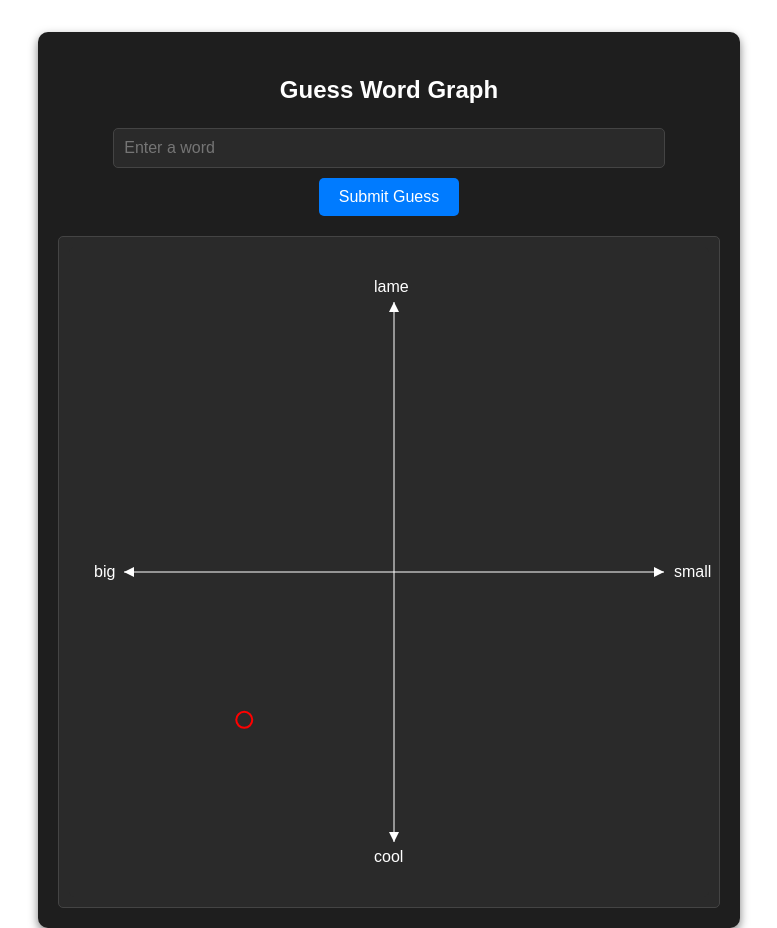
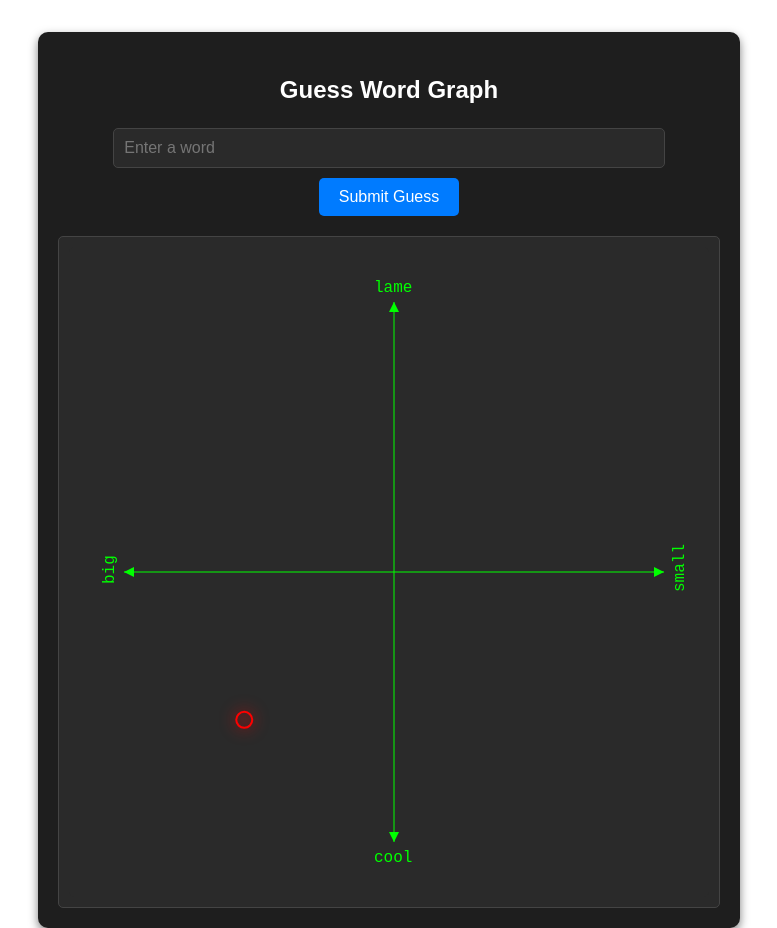
Before and after one commit to BenLirio/word-guess-client, a React (Vite) app: page / in a window 1280 px wide. Shown: the whole page, without its empty margins (251-1028 px from the left). Built offline with nearby package versions, Linux system fonts and the light colour scheme.

Commit message:
fix word rotation

```diff
--- a/src/components/GraphCanvas.tsx
+++ b/src/components/GraphCanvas.tsx
@@ -60,7 +60,7 @@ const GraphCanvas: React.FC<GraphCanvasProps> = ({ dataPoints }) => {
   }, [dataPoints, target]);
 
   const drawGrid = (ctx: CanvasRenderingContext2D, rect: DOMRect) => {
-    ctx.strokeStyle = "white";
+    ctx.strokeStyle = "#00FF00"; // Neon green
     ctx.lineWidth = 1;
 
     const gridY =
@@ -85,12 +85,26 @@ const GraphCanvas: React.FC<GraphCanvasProps> = ({ dataPoints }) => {
       rect.height - CANVAS_MARGIN - 0.5 * (rect.height - 2 * CANVAS_MARGIN);
     const gridX = CANVAS_MARGIN + 0.5 * (rect.width - 2 * CANVAS_MARGIN);
 
-    ctx.fillStyle = "white";
-    ctx.font = AXIS_LABEL_FONT;
+    ctx.fillStyle = "#00FF00"; // Neon green
+    ctx.font = "16px 'Press Start 2P', monospace"; // Retro pixelated font
 
     // Horizontal axis labels
-    ctx.fillText("big", CANVAS_MARGIN - 30, gridY + 5);
-    ctx.fillText("small", rect.width - CANVAS_MARGIN + 10, gridY + 5);
+    const leftWord = "big";
+    ctx.save();
+    ctx.translate(CANVAS_MARGIN - 10, gridY + leftWord.length * 4);
+    ctx.rotate(-Math.PI / 2); // Rotate 90 degrees counterclockwise
+    ctx.fillText(leftWord, 0, 0);
+    ctx.restore();
+
+    const rightWord = "small";
+    ctx.save();
+    ctx.translate(
+      rect.width - CANVAS_MARGIN + 20,
+      gridY + rightWord.length * 4
+    );
+    ctx.rotate(-Math.PI / 2); // Rotate 90 degrees counterclockwise
+    ctx.fillText(rightWord, 0, 0);
+    ctx.restore();
 
     // Vertical axis labels
     ctx.fillText("cool", gridX - 20, rect.height - CANVAS_MARGIN + 20);
@@ -102,8 +116,6 @@ const GraphCanvas: React.FC<GraphCanvasProps> = ({ dataPoints }) => {
       const gridY =
         rect.height - CANVAS_MARGIN - 0.5 * (rect.height - 2 * CANVAS_MARGIN);
       const gridX = CANVAS_MARGIN + 0.5 * (rect.width - 2 * CANVAS_MARGIN);
-
-      ctx.fillStyle = "white";
 
       // Horizontal axis arrows
       drawArrow(
@@ -158,7 +170,9 @@ const GraphCanvas: React.FC<GraphCanvasProps> = ({ dataPoints }) => {
 
         ctx.beginPath();
         ctx.arc(canvasX, canvasY, DATA_POINT_RADIUS, 0, 2 * Math.PI);
-        ctx.fillStyle = "rgba(75, 192, 192, 0.6)";
+        ctx.fillStyle = "rgba(0, 255, 0, 0.8)"; // Glowing neon green
+        ctx.shadowColor = "#00FF00";
+        ctx.shadowBlur = 10;
         ctx.fill();
       });
     },
@@ -178,8 +192,10 @@ const GraphCanvas: React.FC<GraphCanvasProps> = ({ dataPoints }) => {
 
       ctx.beginPath();
       ctx.arc(targetX, targetY, TARGET_RADIUS, 0, 2 * Math.PI);
-      ctx.strokeStyle = "red";
+      ctx.strokeStyle = "red"; // Glowing red
       ctx.lineWidth = 2;
+      ctx.shadowColor = "red";
+      ctx.shadowBlur = 15;
       ctx.stroke();
     },
     [target]
```
